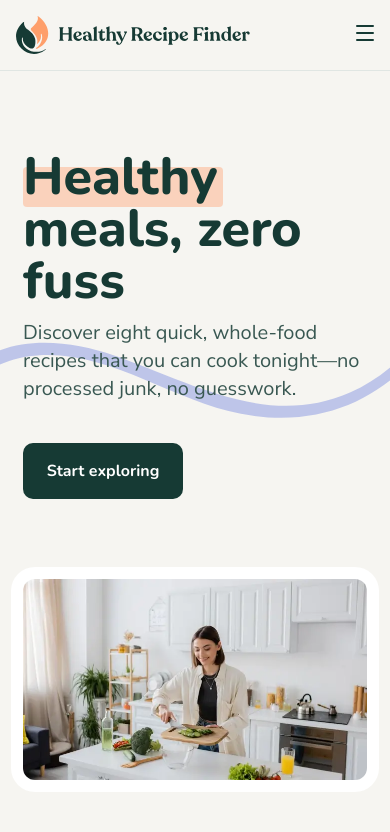
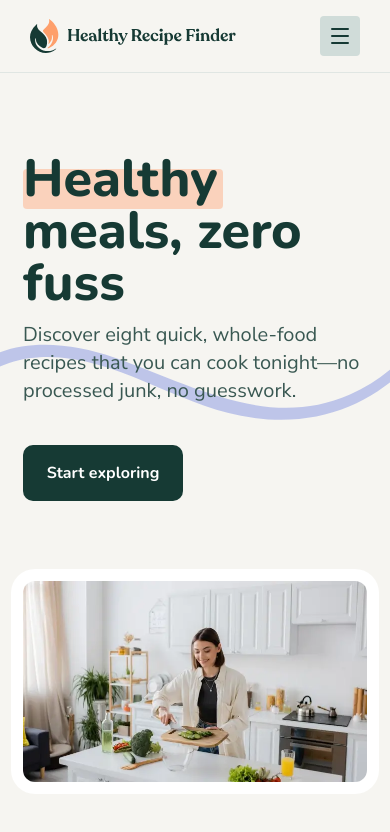
Before and after one commit to Dnori96/WellPlateFinder, a React (Vite) app: page / in a window 390 px wide. Shown: the top 832 px of the page. Built offline with nearby package versions, Linux system fonts and the light colour scheme.

Commit message:
feat: improve mobile header layout with updated padding and button styling 📱

```diff
--- a/src/components/Header/Header.jsx
+++ b/src/components/Header/Header.jsx
@@ -39,18 +39,21 @@ export default function Header() {
         </Link>
       </div>
 
-      <div className="flex lg:hidden justify-between items-center relative p-4 w-full">
+      <div className="flex lg:hidden justify-between items-center relative p-[16px_30px] w-full">
         <Link>
           <img
             src={logo}
             alt="Website link logo that says Healthy Recipe Finder"
             aria-label="Link logo that goes to home"
-            className="w-[250px]"
+            className="w-[250px] max-md:w-[220px]"
             onClick={() => changeFocusPage('h')}
           />
         </Link>
         <menu>
-          <button onClick={sideMenu} className="cursor-pointer right-0">
+          <button
+            onClick={sideMenu}
+            className="flex-center cursor-pointer right-0 rounded-sm bg-primary-Neutral-300 size-10"
+          >
             <img src={menuHam} alt="Side Menu Button" />
           </button>
           <HamburgerMenu />
```
